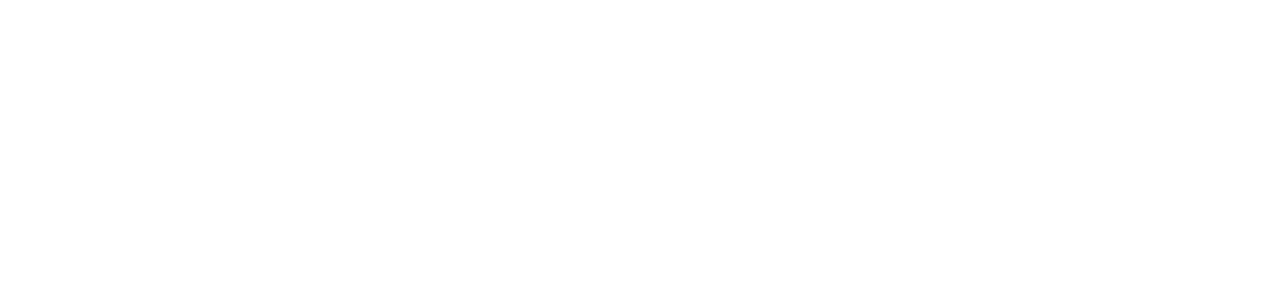
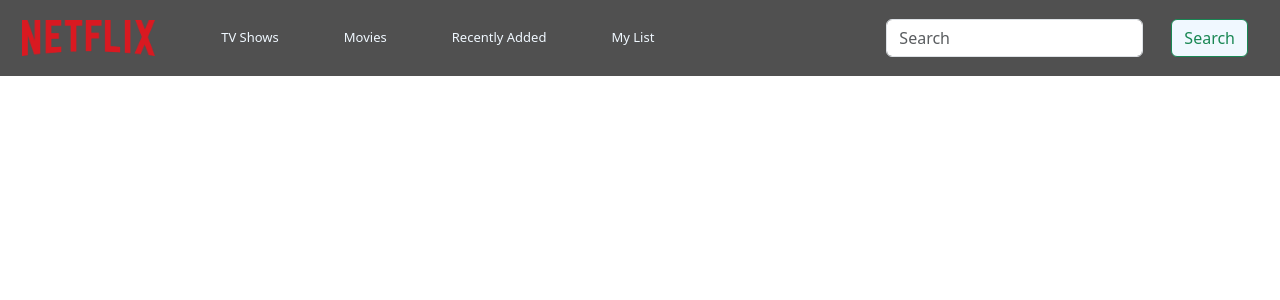
Before and after one commit to Pritam-Dhd/React-Practice, a React (Create React App) app: page /home in a window 1280 px wide. Before the commit this address had no page. Shown: the top 300 px of the page. Built offline with nearby package versions, Linux system fonts and the light colour scheme; a web font is replaced by a local one.

Commit message:
new branch for neflix-clone

```diff
--- a/src/App.js
+++ b/src/App.js
@@ -4,11 +4,11 @@
 // import Resturant from './Components/Basics/Resturant';
 // import UseState from './Components/Hooks/UseState';
 // import Login from './Components/Login&SignUp/Route';
-// import Netflix from './Components/Netflix/Route';
+import Netflix from './Components/Netflix/Route';
 // import OOP from './Components/OOP/OOP';
 // import Pokemon from './Components/Pokemon/Route';
 // import Recipe from './Components/Recipe/Route';
-import Esewa from './Components/Esewa/Route';
+// import Esewa from './Components/Esewa/Route';
 
 function App() {
   return (
@@ -36,7 +36,7 @@
     {/* <Login/> */}
 
     {/* Netflix Clone */}
-    {/* {<Netflix/>} */}
+    {<Netflix/>}
 
     {/* OOP Concept*/}
     {/* {<OOP/>} */}
@@ -48,7 +48,7 @@
     {/* {<Recipe/>} */}
 
     {/* Esewa */}
-    {<Esewa/>}
+    {/* {<Esewa/>} */}
     </>
   );
 }
```
